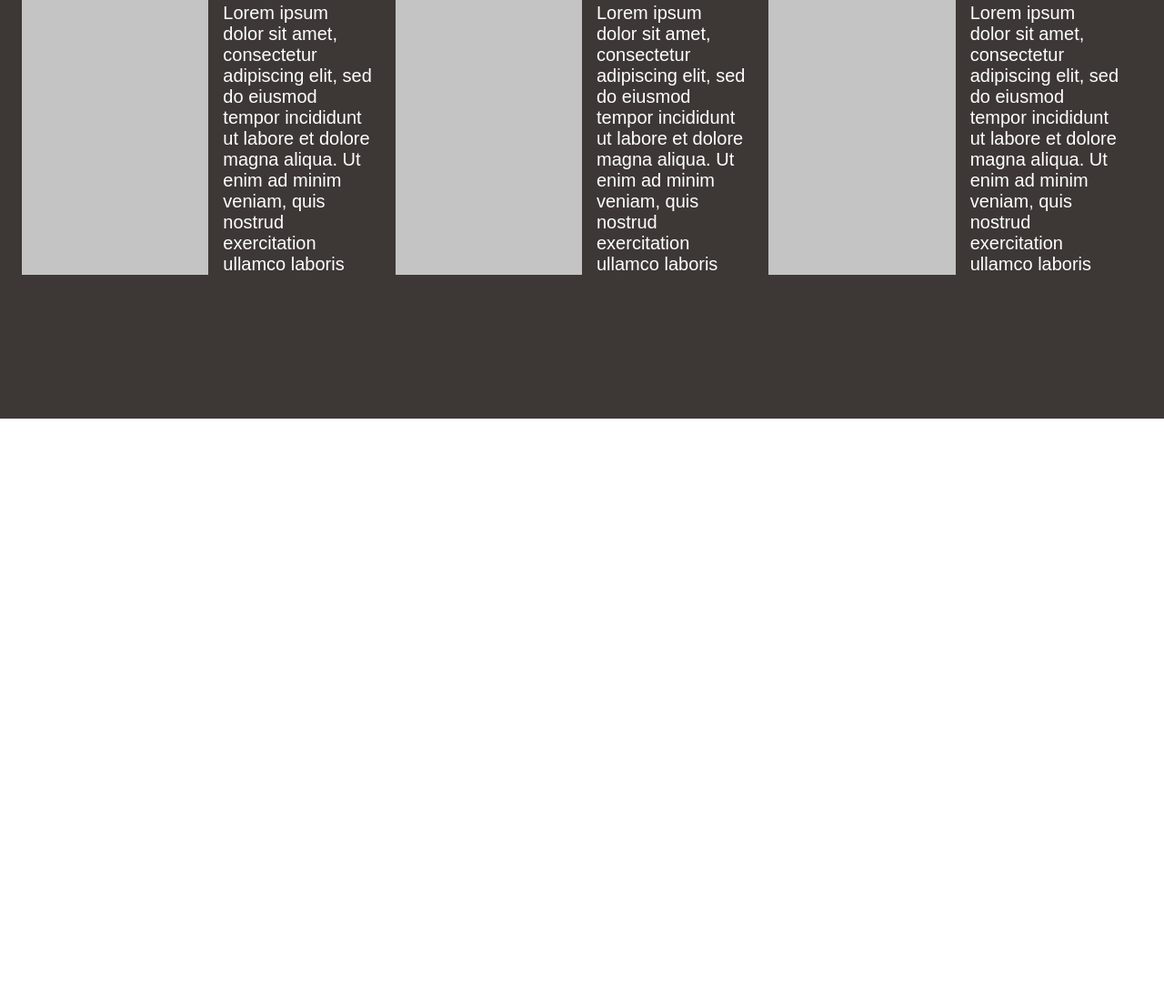
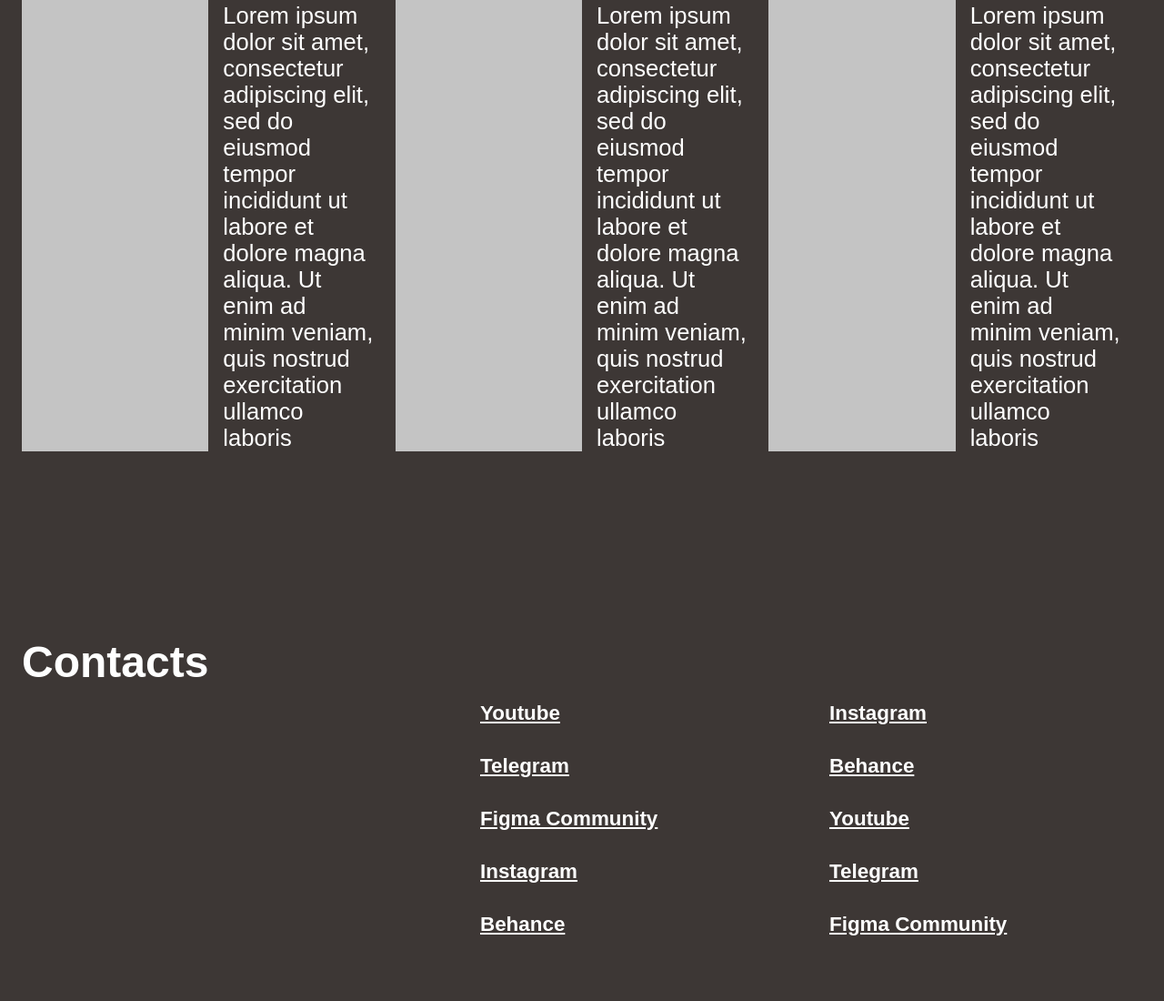
Before and after one commit to Terokex/nastaWeb, a plain HTML site: page index.html in a window 1280 px wide. Shown: the part 4666-5766 px from the top of the page at 91% size. Before the commit the page ends 5126 px from the top, so only its background shows below. Drawn offline with Linux system fonts and the light colour scheme.

Commit message:
Contacts and tweaking
Done for the night

```diff
--- a/index.html
+++ b/index.html
@@ -230,7 +230,33 @@
                 </div>
             </div>
 
+
+            <!-- CONTACTS -->
+
+            <div class="contacts">
+                <div class="contactsHeader"><p>Contacts</p></div>
+                <div class="contactsGridContainer">
+                    <div class="contactsGrid">
+                        <div class="contactsGridCell"><a>Youtube</a></div>
+                        <div class="contactsGridCell"><a>Instagram</a></div>
+                        <div class="contactsGridCell"><a>Telegram</a></div>
+                        <div class="contactsGridCell"><a>Behance</a></div>
+                        <div class="contactsGridCell"><a>Figma Community</a></div>
+                        <div class="contactsGridCell"><a>Youtube</a></div>
+                        <div class="contactsGridCell"><a>Instagram</a></div>
+                        <div class="contactsGridCell"><a>Telegram</a></div>
+                        <div class="contactsGridCell"><a>Behance</a></div>
+                        <div class="contactsGridCell"><a>Figma Community</a></div>
+                    </div>
+                </div>
+            </div>
+
+
     </div>
+
+
+
+
 
 </body>
 
--- a/style.css
+++ b/style.css
@@ -285,6 +285,7 @@ body{
 } */
 .helpTextCell {
     display: flex;
+    height: 100%;
     flex-direction: column;
     padding-left: 1rem;
     padding-right: 1.5rem;
@@ -297,6 +298,42 @@ body{
     font-weight: bold;
 }
 .helpTextCellParagraph {
+    height: 100%;
     align-content: end;
-    font-size: 1.25rem;
+    font-size: 1.6rem;
 }
+
+/* ==========================
+   CONTACTS
+========================== */
+
+.contacts {
+    background-color: #3d3735;
+    padding-top: 30vh;
+    height: 80vh;
+}
+.contactsHeader {
+    color: white;
+    font-size: 3rem;
+    font-weight: bold;
+    padding-left: 1.5rem;
+}
+.contactsGridContainer {
+    width: 60%;
+    height: 40vh;
+    margin-left: 40%;
+    /* background-color: red; */
+}
+.contactsGrid {
+    display: grid;
+    grid-template-columns: 1fr 1fr;
+    grid-template-rows: 1fr 1fr 1fr 1fr 1fr;
+}
+.contactsGridCell {
+    padding: 1rem;
+    /* border: white solid 1px; */
+    color: white;
+    text-decoration: underline;
+    font-weight: bold;
+    font-size: 1.4rem;
+}
```
